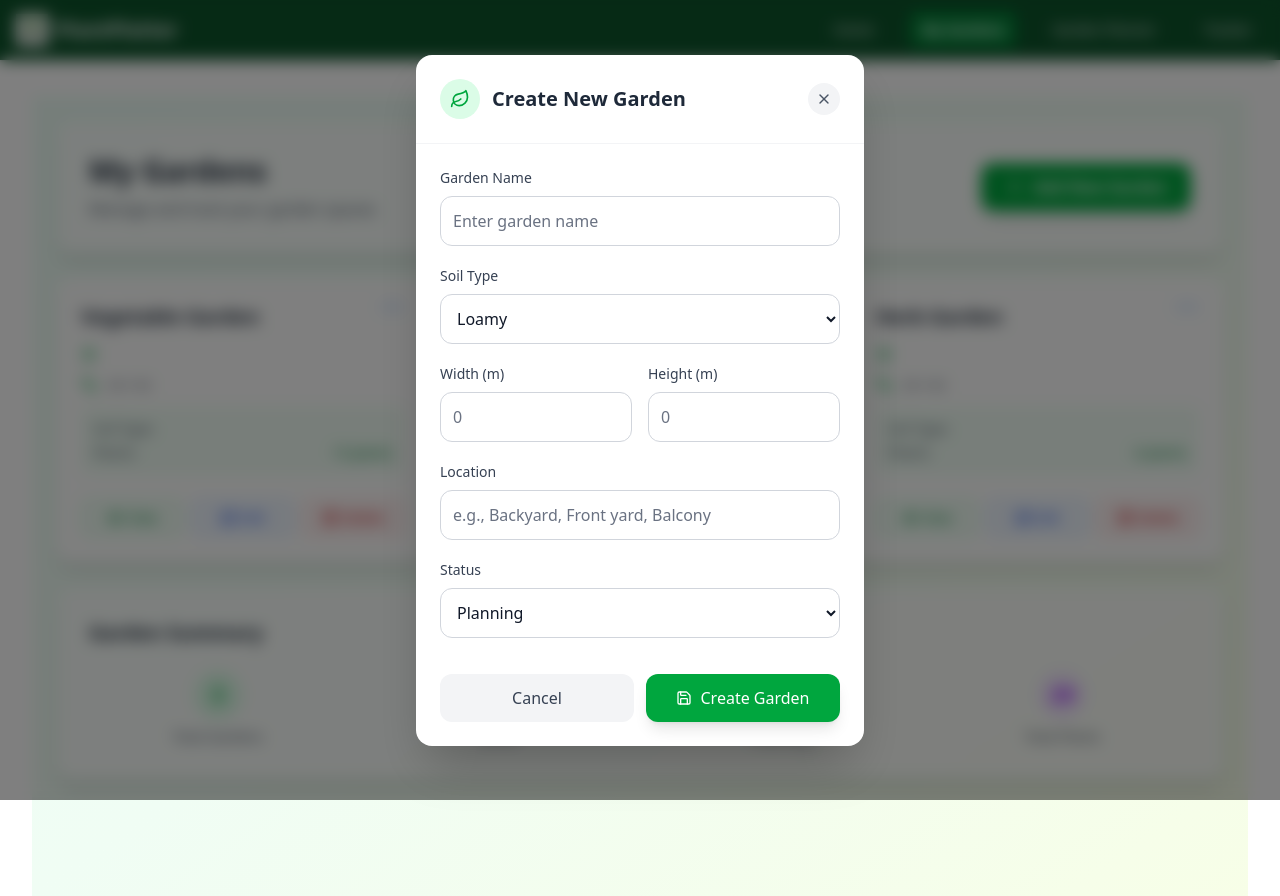
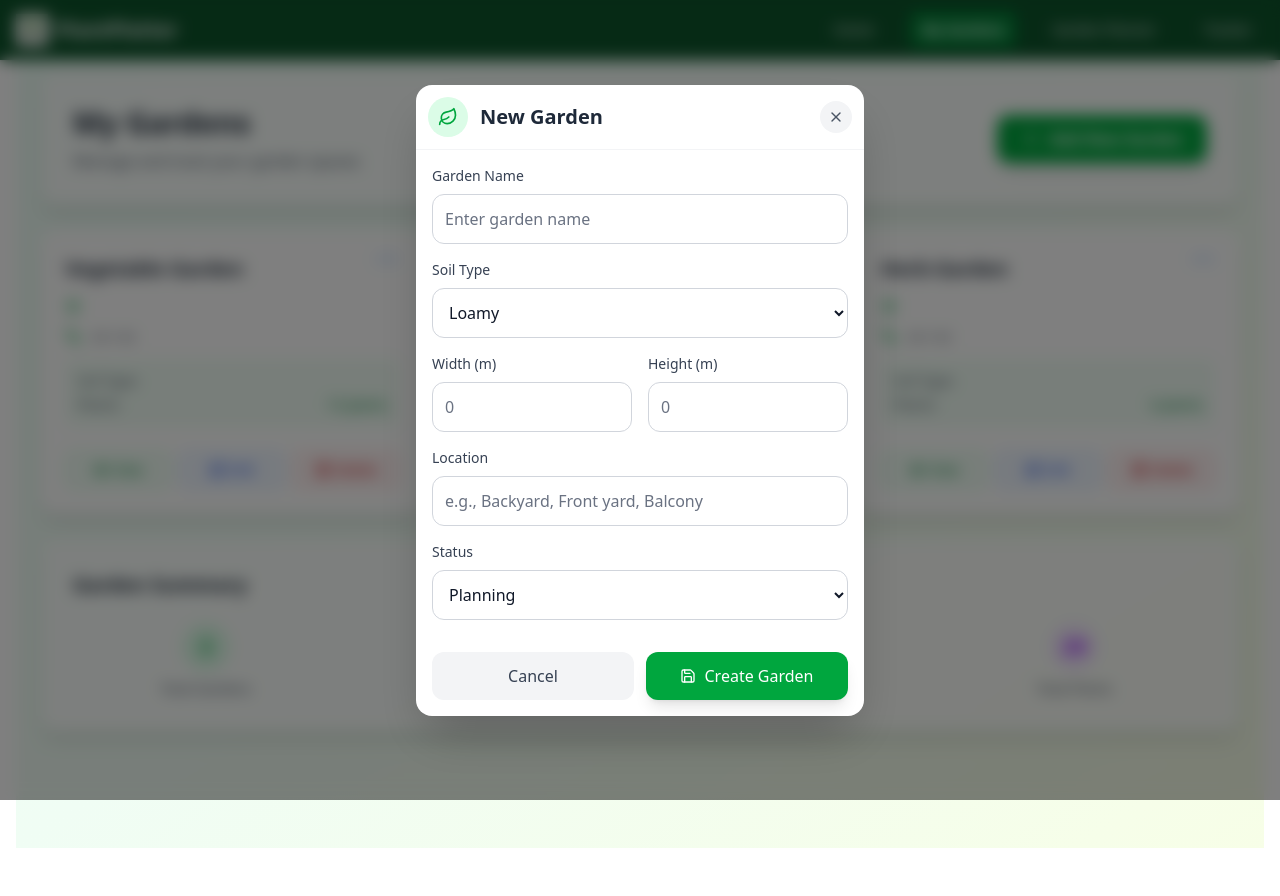
Before and after one commit to mash0040/Plant-Plotter, a Next.js app in the folder plantplotter/: page /gardens in a window 1280 px wide. Both pictures are taken after a click on the button "Add New Garden". After the commit the page ends 848 px from the top, so only its background shows below. Built offline with nearby package versions, Linux system fonts and the light colour scheme.

Commit message:
minor layout change

```diff
--- a/plantplotter/src/app/layout.js
+++ b/plantplotter/src/app/layout.js
@@ -21,9 +21,9 @@ export const metadata = {
 export default function RootLayout({ children }) {
   return (
     <html lang="en" className="dark">
-      <body className="bg-white dark:bg-gray-900 text-gray-900 dark:text-white">
+      <body className="bg-white dark:bg-gray-1200 text-gray-1200 dark:text-white">
         <Navbar />
-        <main className="pt-24 px-4 sm:px-6 lg:px-8 max-w-7xl mx-auto">
+        <main className="pt-12 px-1 sm:px-2 lg:px-4 max-w-full">
           {children}
         </main>
       </body>
--- a/plantplotter/src/components/Gardens/GardenForm.jsx
+++ b/plantplotter/src/components/Gardens/GardenForm.jsx
@@ -47,13 +47,13 @@ export default function GardenForm({ garden, onSave, onClose, isOpen }) {
     <div className="fixed inset-0 z-50 bg-black/50 backdrop-blur-sm flex items-center justify-center">
       <div className="bg-white rounded-2xl shadow-2xl w-full max-w-md mx-4 max-h-[90vh] overflow-y-auto">
         {/* Header */}
-        <div className="flex items-center justify-between p-6 border-b border-gray-100">
+        <div className="flex items-center justify-between p-3 border-b border-gray-100">
           <div className="flex items-center gap-3">
             <div className="w-10 h-10 bg-green-100 rounded-full flex items-center justify-center">
               <Leaf className="w-5 h-5 text-green-600" />
             </div>
             <h2 className="text-xl font-semibold text-gray-800">
-              {garden ? 'Edit Garden' : 'Create New Garden'}
+              {garden ? 'Edit Garden' : 'New Garden'}
             </h2>
           </div>
           <button
@@ -65,7 +65,7 @@ export default function GardenForm({ garden, onSave, onClose, isOpen }) {
         </div>
 
         {/* Form */}
-        <form onSubmit={handleSubmit} className="p-6 space-y-5">
+        <form onSubmit={handleSubmit} className="p-4 space-y-4">
           {/* Garden Name */}
           <div>
             <label className="block text-sm font-medium text-gray-700 mb-2">
```
